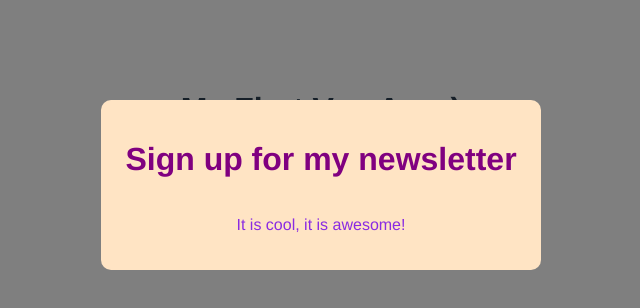
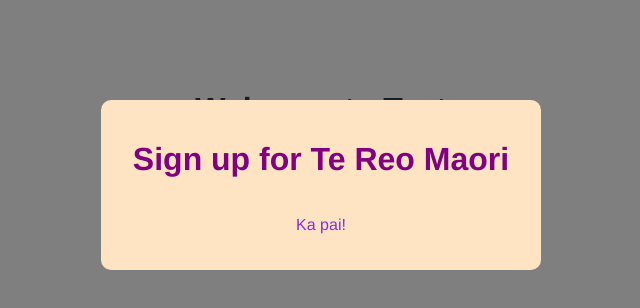
Before and after one commit to tehau26nz/modal-project, a Vue app: page / in a window 1280 px wide. Both pictures are taken after a click on the button "Open modal". Shown: the top 308 px of the page, without its empty margins (319-959 px from the left). Built offline with nearby package versions, Linux system fonts and the light colour scheme.

Commit message:
Added events

```diff
--- a/src/App.vue
+++ b/src/App.vue
@@ -2,7 +2,7 @@
   <h1>{{title}}</h1>
   <p>Kia ora ...</p>
   <div v-if="showModal">
-    <Modal :header="header" :text="text" theme="custom"/>
+    <Modal :header="header" :text="text" theme="custom" @close="toggleModal"/>
   </div>
   <button @click="toggleModal">
     Open modal
@@ -17,9 +17,9 @@
   components: {Modal},
   data(){
     return{
-      title: 'My First Vue App:)',
-      header: 'Sign up for my newsletter',
-      text: 'It is cool, it is awesome!',
+      title: 'Welcome to Test',
+      header: 'Sign up for Te Reo Maori',
+      text: 'Ka pai!',
       // New property
       showModal: false
     }
--- a/src/components/Modal.vue
+++ b/src/components/Modal.vue
@@ -1,5 +1,5 @@
 <template>
-    <div class="backdrop">
+    <div class="backdrop" @click="closeModal">
         <div class="modal" :class="{ custom:theme === 'custom' }">
             <h1>{{ header }}</h1>
             <p>{{ text }}</p>
@@ -9,8 +9,13 @@
 
 <script>
 export default{
-    props: ['header', 'text', 'theme']
-}
+    props: ['header', 'text', 'theme'],
+    methods:{
+        closeModal(){
+            this.$emit('close')
+        }
+        }
+    }
 </script>
 
 <style>
```
